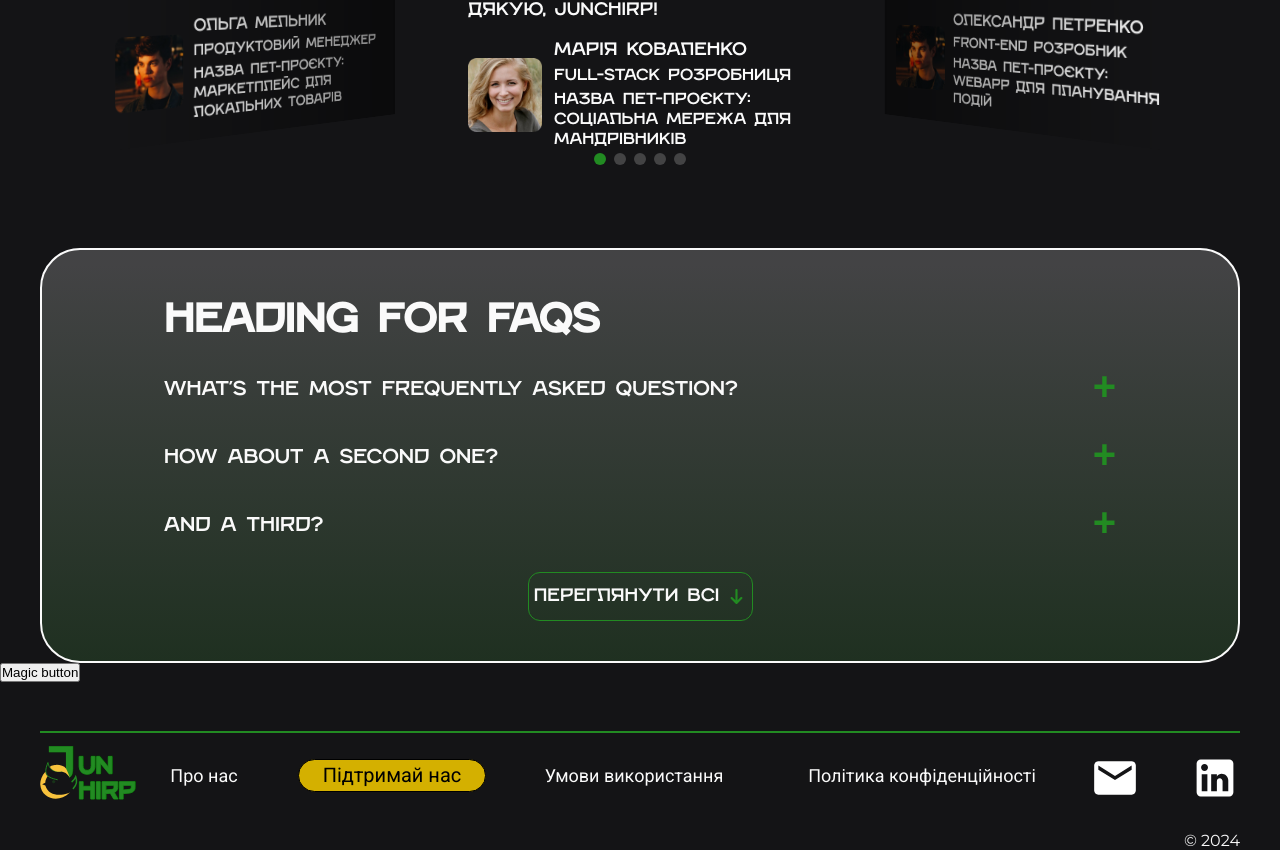
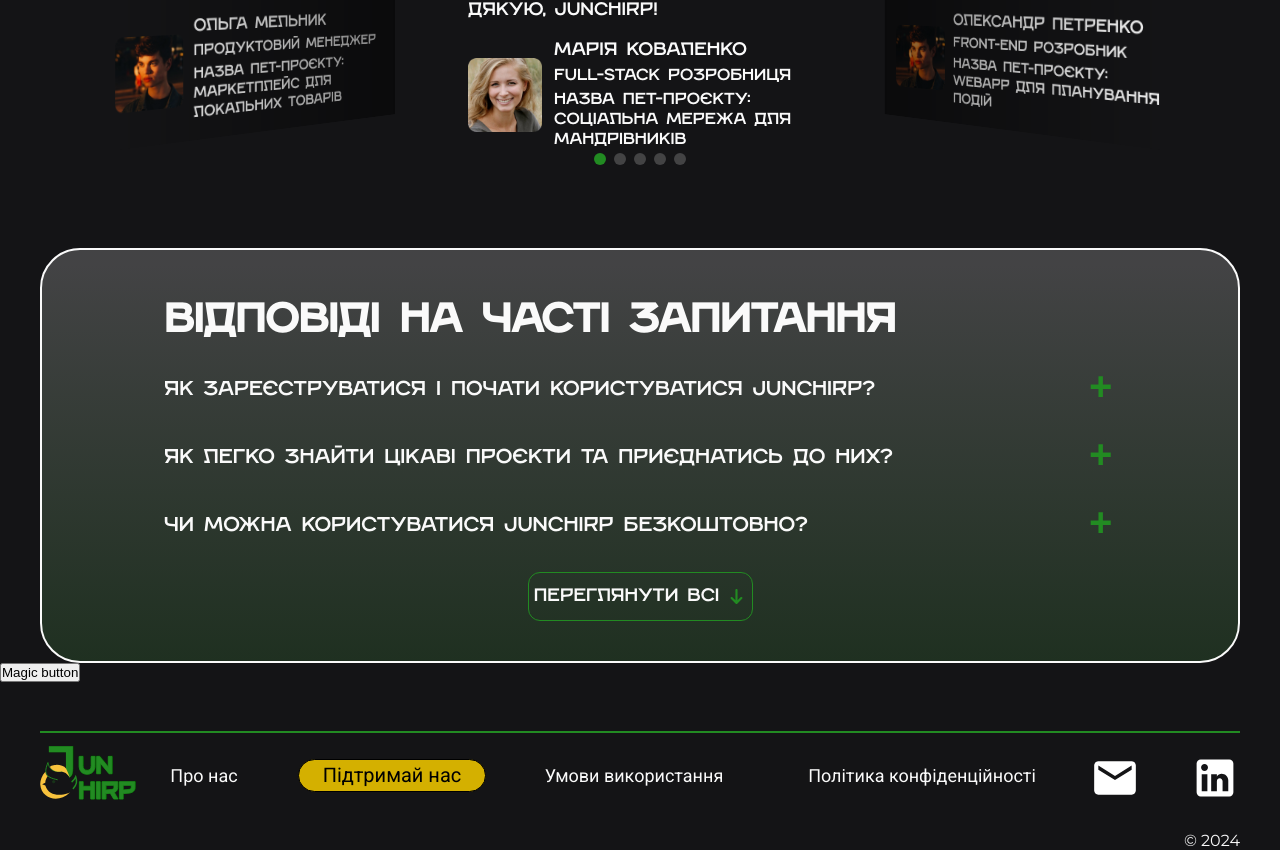
Before and after one commit to junchirp/junchirp, a Next.js app: page / in a window 1280 px wide. Shown: the part 4064-4914 px from the top of the page. Built offline with nearby package versions, Linux system fonts and the light colour scheme; no server answers.

Commit message:
add a correct content to faqs, add a condition to render + or - for the open and closed question

```diff
--- a/src/components/Home/Faqs/Faqs.tsx
+++ b/src/components/Home/Faqs/Faqs.tsx
@@ -23,7 +23,7 @@
       <div className={s.container}>
         <section className={s.faqs}>
           <div className={s.container__faqs}>
-            <h1 className={s.faq__title}>Heading for FAQs</h1>
+            <h1 className={s.faq__title}>Відповіді на часті запитання</h1>
 
             {faqs.map((faq) => (
               <div className={s.faq} key={faq.id}>
@@ -32,7 +32,13 @@
                   onClick={() => handleToggle(faq.id)}
                 >
                   <h2 className={s.faq__question}>{faq.question}</h2>
-                  <div className={s.toggleIcon}>+</div>
+                  <div
+                    className={cn(s.toggleIcon, {
+                      [s.active]: activeIndex === faq.id,
+                    })}
+                  >
+                    {activeIndex === faq.id ? '-' : '+'}
+                  </div>
                 </div>
 
                 <h3
--- a/src/components/Home/Faqs/faqs.module.scss
+++ b/src/components/Home/Faqs/faqs.module.scss
@@ -1,6 +1,6 @@
-@import "../../../sass/utils/container";
-@import "../../../sass/utils/mixins";
-@import "../../../sass/utils/variables";
+@import '../../../sass/utils/container';
+@import '../../../sass/utils/mixins';
+@import '../../../sass/utils/variables';
 
 .faq {
   display: flex;
@@ -76,8 +76,7 @@
   }
 
   &__item {
-    display: flex;
-    justify-content: space-between;
+    @include flexSpaceBetween;
     width: 100%;
     cursor: pointer;
   }
@@ -157,8 +156,19 @@
   @include font(40px, 2vw, 40px, 600, 44px);
   color: var(--text-color-valid);
 
+  width: 27px;
+  height: 44px;
+  // gap: 0px;
+  // opacity: 0px;
+
+  &.active {
+    color: var(--text-color);
+  }
+
   @include mediaMaxQuery($screen-size-xs) {
-    @include font(20px, 2vw, 20px, 600, 22px);
+    @include font(20px, 2vw, 20px, 600, 24px);
+    width: 14px;
+    height: 24px;
   }
 }
 
--- a/src/components/Home/Faqs/faqsText.ts
+++ b/src/components/Home/Faqs/faqsText.ts
@@ -1,20 +1,20 @@
 export const faqs = [
   {
     id: 1,
-    question: "What’s the most frequently asked question?",
+    question: 'Як зареєструватися і почати користуватися JunChirp?',
     answer:
-      "Answer the frequently asked question in a simple sentence, a longish paragraph, or even in a list.",
+      'Щоб зареєструватися на JunChirp, натисни кнопку "ЗАРЕЄСТРУВАТИСЬ" на головній сторінці. Заповни необхідні поля, підтверди електронну пошту і отримай доступ до всіх можливостей платформи.',
   },
   {
     id: 2,
-    question: "How about a second one?",
+    question: 'Як легко знайти цікаві проєкти та приєднатись до них?',
     answer:
-      "Answer the frequently asked question in a simple sentence, a longish paragraph, or even in a list.",
+      'Щоб знайти цікаві проєкти на JunChirp, перейди до розділу "Проєкти". Тут можеш вибрати пет-проєкти для практики, комерційні проєкти для роботи або стартапи для нових можливостей. Щоб приєднатися до проєкту, обери його зі списку, ознайомся з деталями та подай заявку на участь.',
   },
   {
     id: 3,
-    question: "And a third?",
+    question: 'Чи можна користуватися JunChirp безкоштовно?',
     answer:
-      "Answer the frequently asked question in a simple sentence, a longish paragraph, or even in a list.",
+      'Так, користування JunChirp є абсолютно безкоштовне. Ти можеш зареєструватись і використовувати всі доступні модулі та ресурси без будь-яких витрат. Хоча деякі додаткові послуги можуть пропонуватися за окрему плату, базовий функціонал доступний для всіх користувачів безкоштовно.',
   },
 ];
```
